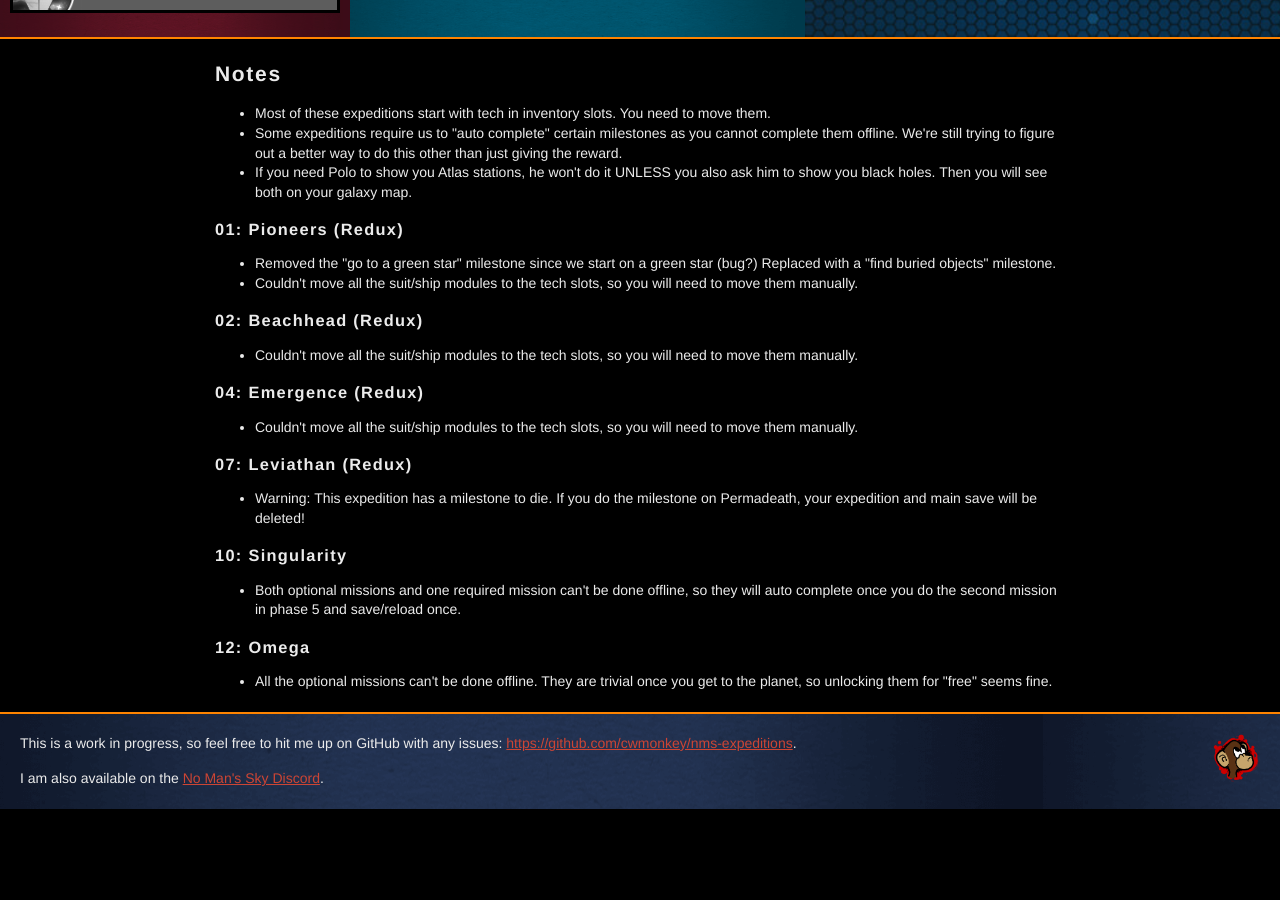
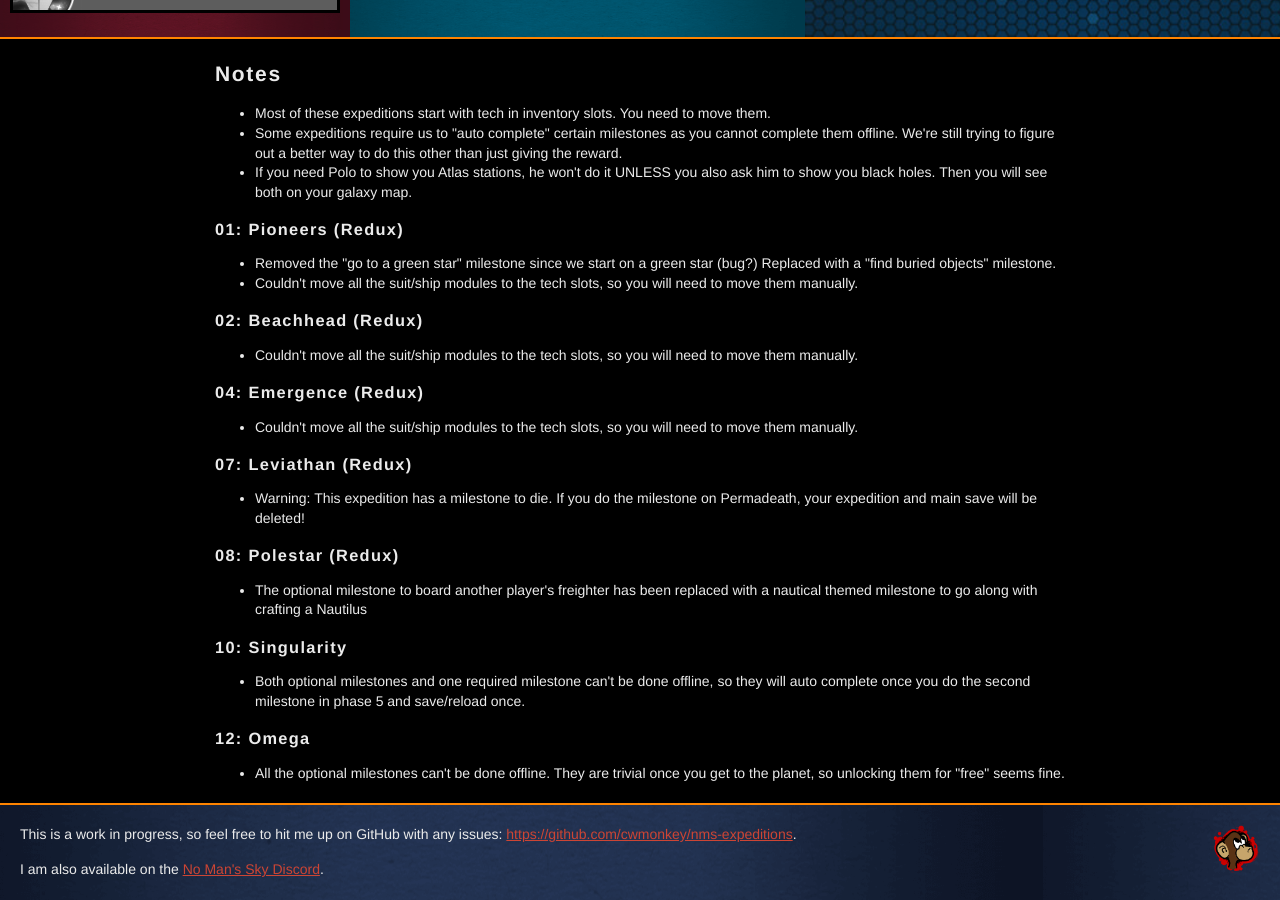
Before and after one commit to cwmonkey/nms-expeditions, a Jekyll site: the page built from index.html, in a window 1280 px wide and 900 px high, scrolled down 1108 px. Built offline with Jekyll 4.4.1, drawn with Linux system fonts in a browser that asks for light colours; some web fonts are replaced; before the commit the page ends 1917 px from its top, so only the background shows below that.

Commit message:
Replacing optional online milestone with nautical themed milestone
This milestone will go well with the Nautilus you have to craft. Also moving the milestone to just after the Nautilus milestone.
Note: the json diff kind of sucks here, only one milestone was changed and moved up.

```diff
--- a/index.html
+++ b/index.html
@@ -364,13 +364,17 @@ layout: null
       <ul>
         <li>Warning: This expedition has a milestone to die. If you do the milestone on Permadeath, your expedition and main save will be deleted!</li>
       </ul>
+      <h3>08: Polestar (Redux)</h3>
+      <ul>
+        <li>The optional milestone to board another player's freighter has been replaced with a nautical themed milestone to go along with crafting a Nautilus</li>
+      </ul>
       <h3>10: Singularity</h3>
       <ul>
-        <li>Both optional missions and one required mission can't be done offline, so they will auto complete once you do the second mission in phase 5 and save/reload once.</li>
+        <li>Both optional milestones and one required milestone can't be done offline, so they will auto complete once you do the second milestone in phase 5 and save/reload once.</li>
       </ul>
       <h3>12: Omega</h3>
       <ul>
-        <li>All the optional missions can't be done offline. They are trivial once you get to the planet, so unlocking them for "free" seems fine.</li>
+        <li>All the optional milestones can't be done offline. They are trivial once you get to the planet, so unlocking them for "free" seems fine.</li>
       </ul>
     </div>
   </div></section>
```
Also changed, not shown: _includes/08_redux_polestar.json.
